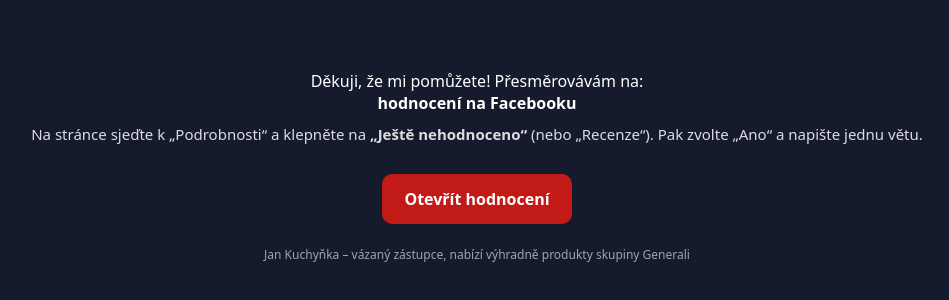
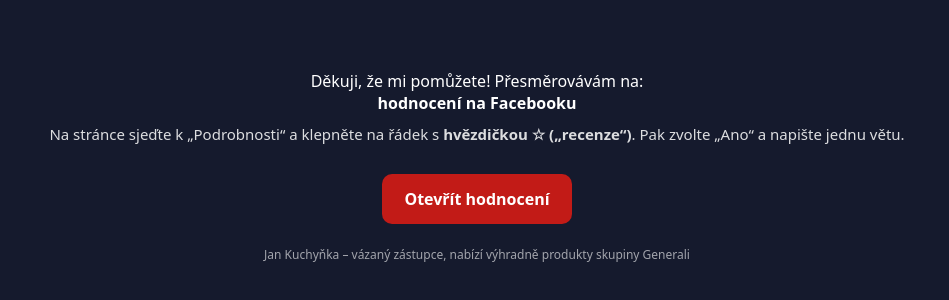
Before and after one commit to jankuchynka/kuchynka-web, a plain HTML site: page recenze/index.html in a window 1280 px wide. Shown: the part 262-562 px from the top of the page, without its empty margins (163-1112 px from the left). Drawn offline with Linux system fonts and the light colour scheme.

Commit message:
Recenze: návod – řádek s hvězdičkou
Co-Authored-By: Claude Opus 5.5 <noreply@anthropic.com>
Claude-Session: https://claude.ai/code/session_017cyp1wErJpx59ZWAV62u5B

```diff
--- a/recenze/index.html
+++ b/recenze/index.html
@@ -11,7 +11,7 @@
 </head>
 <body>
 <div>
-<p>Děkuji, že mi pomůžete! Přesměrovávám na:<br><strong>hodnocení na Facebooku</strong><br><small style="opacity:.85;font-size:15px;margin-top:10px">Na stránce sjeďte k „Podrobnosti“ a klepněte na <b>„Ještě nehodnoceno“</b> (nebo „Recenze“). Pak zvolte „Ano“ a napište jednu větu.</small></p>
+<p>Děkuji, že mi pomůžete! Přesměrovávám na:<br><strong>hodnocení na Facebooku</strong><br><small style="opacity:.85;font-size:15px;margin-top:10px">Na stránce sjeďte k „Podrobnosti“ a klepněte na řádek s <b>hvězdičkou ☆ („recenze“)</b>. Pak zvolte „Ano“ a napište jednu větu.</small></p>
 <a href="https://www.facebook.com/GeneraliCeskaKrapkovaOlomouc" id="go">Otevřít hodnocení</a>
 <small>Jan Kuchyňka – vázaný zástupce, nabízí výhradně produkty skupiny Generali</small>
 </div>
```
